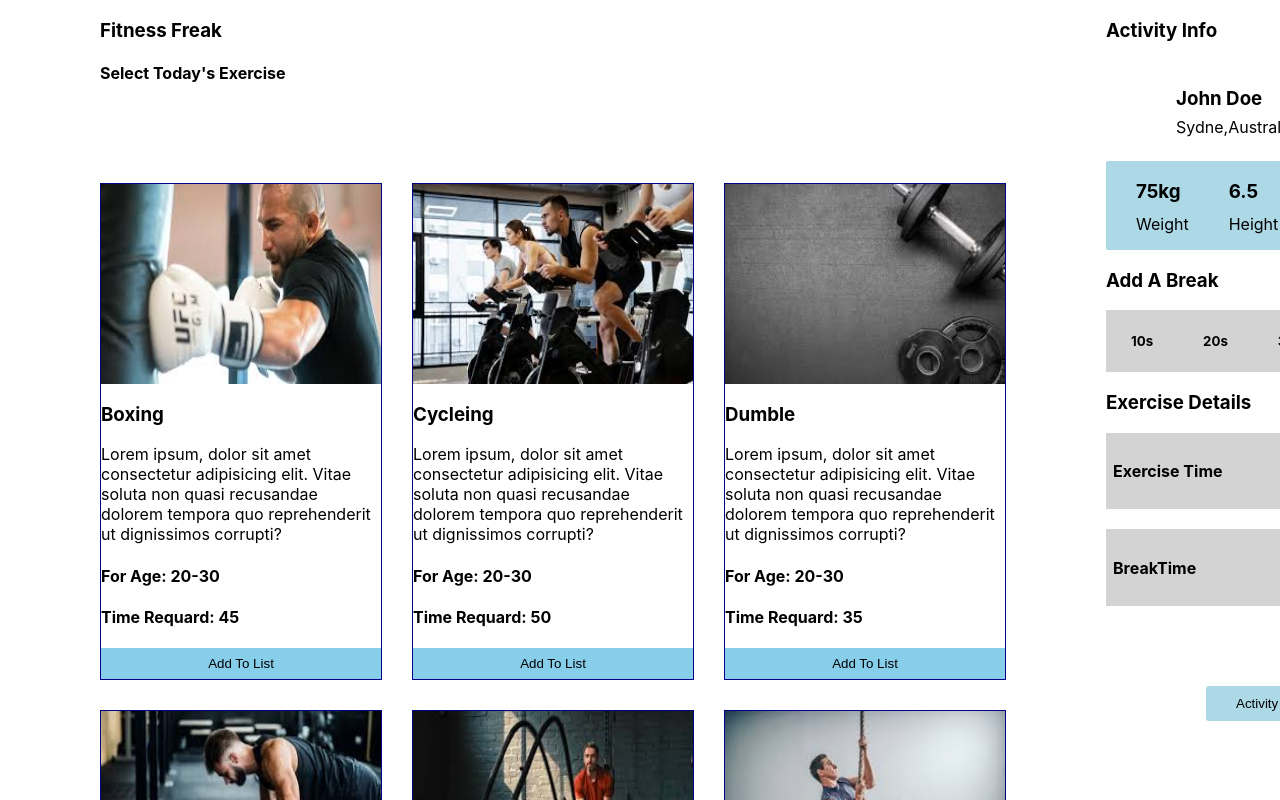
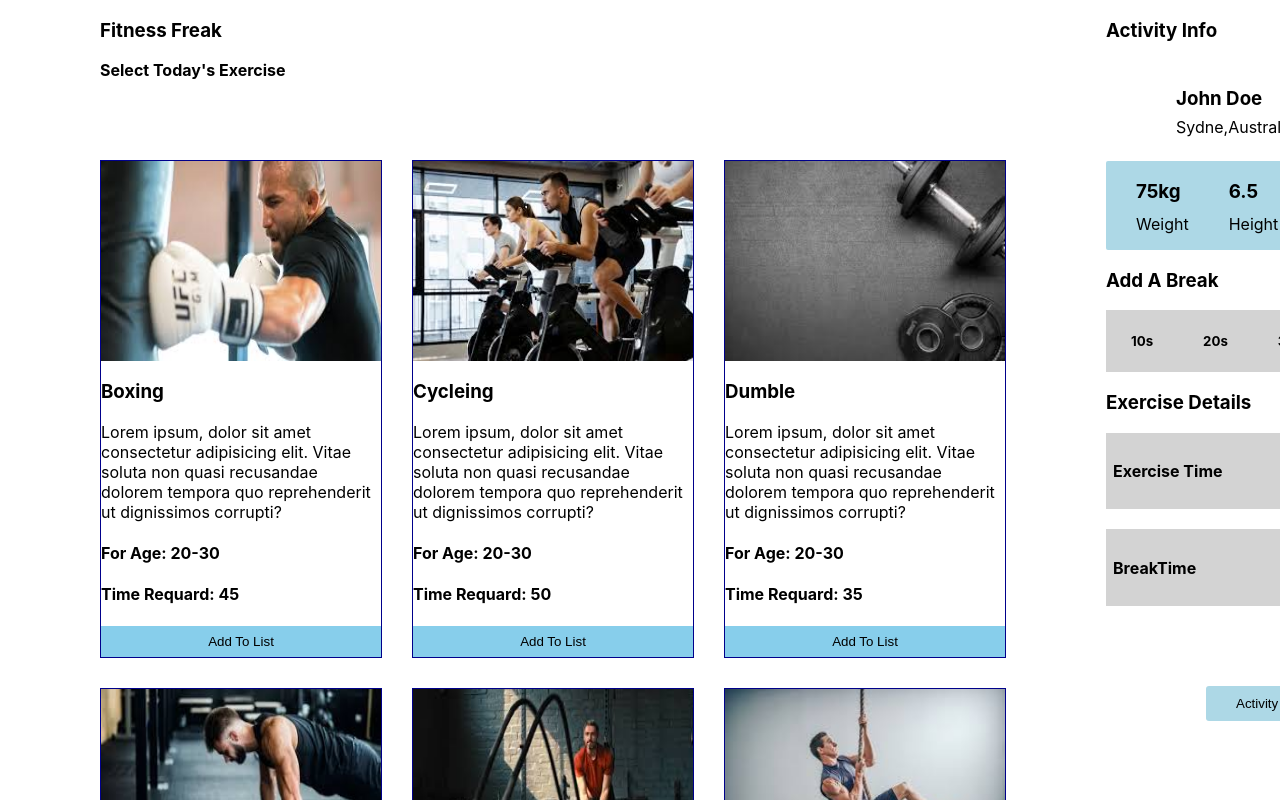
Before and after one commit to MaxPromit/P-Hero-Assignment-8th-Fitness, a React (Create React App) app: page / in a window 1280 px wide. Shown: the top 800 px of the page. Built offline with nearby package versions, Linux system fonts and the light colour scheme.

Commit message:
alignment done

```diff
--- a/src/App.css
+++ b/src/App.css
@@ -22,6 +22,10 @@
   border: none;
   border-radius: 3px;
 }
+.todays_exercise h4{
+  margin-top: 10px;
+  margin-bottom: -20px;
+}
 @media screen and (max-width: 778px) {
   .parent_header{
     display: grid;
--- a/src/App.js
+++ b/src/App.js
@@ -26,7 +26,9 @@ const handleExerciseTime = (selectedProduct) =>{
     <div className='product_container'>
       <div className='product_container_title'>
           <h3>Fitness Freak</h3>
-          <h4>Select Today's Exercise</h4>
+         <div className='todays_exercise'>
+         <h4>Select Today's Exercise</h4>
+         </div>
       </div>
       <div className='card_parent'>
         {
```
